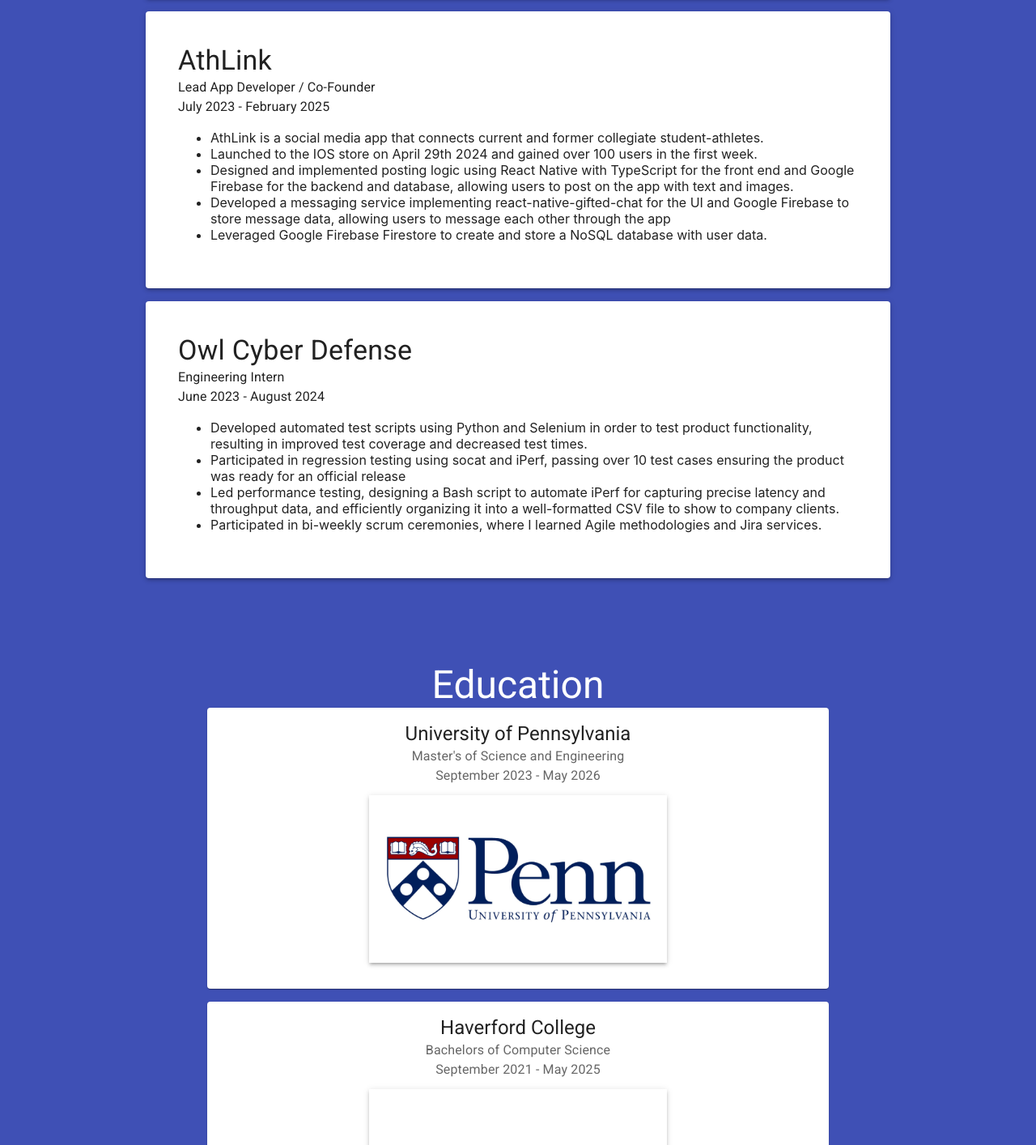
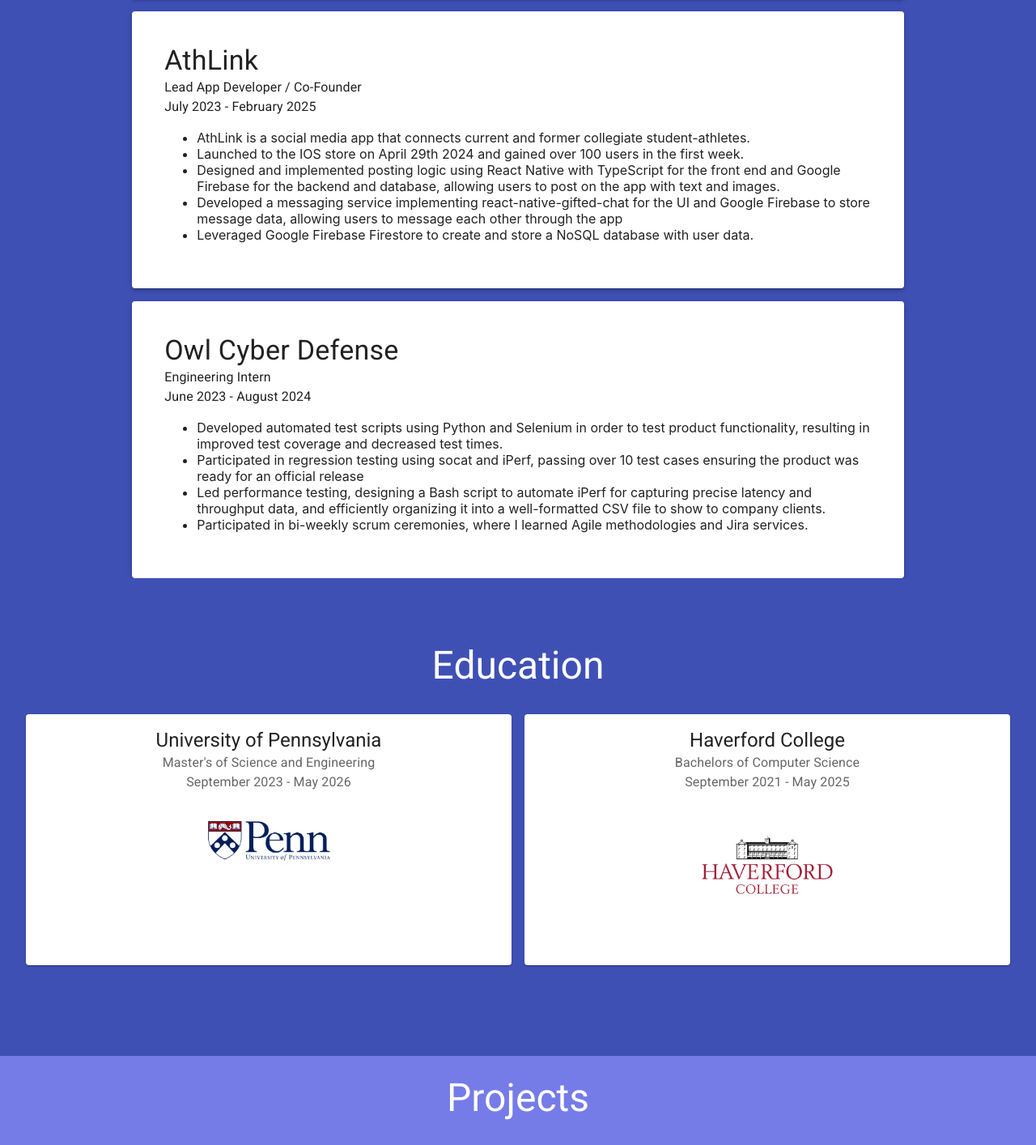
Before and after one commit to dbuck182/ReactPersonalPortfolio, a React (Create React App) app: page / in a window 1280 px wide. Shown: the part 1340-2754 px from the top of the page at 81% size. Built offline with nearby package versions, Linux system fonts and the light colour scheme.

Commit message:
Added social links and fuxed styling

```diff
--- a/src/components/Education.jsx
+++ b/src/components/Education.jsx
@@ -1,4 +1,4 @@
-import { Typography, Box, Stack} from "@mui/material"
+import { Typography, Box, Stack, Grid} from "@mui/material"
 import EducationCard from "./EducationCard"
 
 const Education = () => {
@@ -10,12 +10,15 @@
     return (
         <Box id="Education" sx={{bgcolor: "primary.main", paddingTop: 10, display: "flex", flexDirection: "column", alignItems: "center", width: "100%", pb: 10}}>
             <Typography variant="h3" textAlign={'center'} sx={{color: "primary.contrastText"}}>Education</Typography>
-            <Stack spacing={2} directtion="column" alignItems="center">
+            <Box display={"flex"} flexDirection={"row"} p={3}>
                 {degrees.map((degree) => {
                     return (
-                            <EducationCard education={degree}/>
+                        <EducationCard education={degree}/>
                     )
                 })}
+            </Box>
+            <Stack spacing={2} directtion="column" alignItems="center">
+
             </Stack>
         </Box>
     )
--- a/src/components/EducationCard.jsx
+++ b/src/components/EducationCard.jsx
@@ -17,7 +17,7 @@
 
 export default function EducationCard(props) {
   return (
-    <Card sx={{ maxWidth: "60%", minWidth: "60%" ,margin: "0 auto"}}>
+    <Card sx={{flex: 1, margin: "0 auto", m: 1}}>
       <CardContent sx={{display: "flex", flexDirection: "column", alignItems: "center"}}>
         <Typography variant="h5" component="div">
           {props.education.School}
@@ -29,9 +29,10 @@
                 src={props.education.img}
                 alt="Profile"
                 sx= {{
-                    width: "50%",
-                    height: "auto",
-                    boxShadow: 3,
+                    width: "30%",
+                    height: "auto"
+                    ,
+                    //boxShadow: 3,
                     // border: '2px solid #1976d2',
                 }}
             />
--- /dev/null
+++ b/src/components/Links.jsx
@@ -0,0 +1,12 @@
+import {Box, Typography, Link} from "@mui/material"
+
+const Links = () => {
+    return (
+        <Box sx={{display: "flex", flexDirection: "row"}}>
+            <Typography p={2}><Link href="https://github.com/dbuck182" underline="hover" color="white">Github</Link></Typography>
+            <Typography p={2}><Link href="https://www.linkedin.com/in/drewbuck182/" underline="hover" color="white">LinkedIn</Link></Typography>
+        </Box>
+    )
+}
+
+export default Links;
--- a/src/components/Projects.jsx
+++ b/src/components/Projects.jsx
@@ -4,32 +4,26 @@
 const Projects = () => {
     return (
         <Box id="Projects" width="80%">
-            <Typography variant="h3" textAlign={'center'} sx={{color: "primary.contrastText"}}>Projects</Typography>
-            <Grid container spacing={2}>
-                <Grid size={4}>
-                    <Card variant="outlined" sx={{display: "flex", flexDirection: "column", alignItems: "center", p: 4}}>
+            <Typography variant="h3" textAlign={'center'} sx={{color: "primary.contrastText", pt: 3, pb: 3}}>Projects</Typography>
+            <Box display={"flex"} flexDirection={"row"}>
+                <Card variant="outlined" sx={{display: "flex", flexDirection: "column", alignItems: "center", p: 4, m: 1, flex: 1}}>
                     <Typography variant="h5">Athlink</Typography>
                     <Typography>AthLink is a social media platform for connecting student athletes on the IOS app store.</Typography>
                     <Typography variant="subtitle1">Tech Stack | React Native, GoogleFirebase, TypeScript</Typography>
                     <Typography></Typography>
                 </Card>
-                </Grid>
-                <Grid size={4}>
-                    <Card variant="outlined" sx={{display: "flex", flexDirection: "column", alignItems: "center", p: 4}}>
+                <Card variant="outlined" sx={{display: "flex", flexDirection: "column", alignItems: "center", p: 4, m: 1, flex: 1}}>
                     <Typography variant="h5">Distributed File System</Typography>
                     <Typography variant="body1">Built a distributed file system in C++ as part of a final group project, handling file storage, replication, and retrieval.</Typography>
                     <Typography variant="subtitle1">Tech Stack | C++, gRPC, HTML, CSS</Typography>
                 </Card>
-                </Grid>
-                <Grid size={4}>
-                    <Card variant="outlined" sx={{display: "flex", flexDirection: "column", alignItems: "center", p: 4}}>
+                <Card variant="outlined" sx={{display: "flex", flexDirection: "column", alignItems: "center", p: 4, m: 1, flex: 1}}>
                     <Typography variant="h5">PGA Golf Dashboard</Typography>
                     <Typography variant="body1">Created a dashboard for PGA results allowing users to query for specific tournaments, years, and players.</Typography>
                     <Typography variant="subtitle1">Tech Stack | Node.js, Express.js, PostgreSQL, Javascript, HTML, CSS, MongoDB</Typography>
                     <Typography></Typography>
                 </Card>
-                </Grid>
-            </Grid>
+            </Box>
         </Box>
     )
 }
--- a/src/components/WorkExperience.jsx
+++ b/src/components/WorkExperience.jsx
@@ -35,7 +35,7 @@
                         }]
 
     return (
-        <Box id="Experience" sx={{bgcolor: "primary.main", marginTop: 0, p: 3, paddingTop: 10}}>
+        <Box id="Experience" sx={{bgcolor: "primary.main", marginTop: 0, paddingTop: 10, width: "100%"}}>
             <Typography variant="h2" sx={{color: "primary.contrastText", textAlign: "center"}}>Past Experience</Typography>
             <Box sx={{display: "flex", flexDirection: "column" ,justifyContent: "space-between", alignItems: "center" ,paddingTop: 4, paddingLeft: 2, paddingRight: 2, gap: 2}}>
                 {experience.map((exper) => (
--- a/src/pages/Main.jsx
+++ b/src/pages/Main.jsx
@@ -4,6 +4,7 @@
 import Education from '../components/Education';
 import NavBar from '../components/NavBar';
 import Projects from '../components/Projects';
+import Links from '../components/Links'
 
 const Main = () => {
     return (
@@ -13,7 +14,7 @@
             <WorkExperience />
             <Education />
             <Projects />
-
+            <Links />
         </Box>
     )
 }
```
Lines whose indentation alone changed are shown as unchanged.
